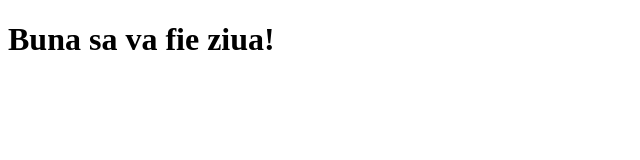
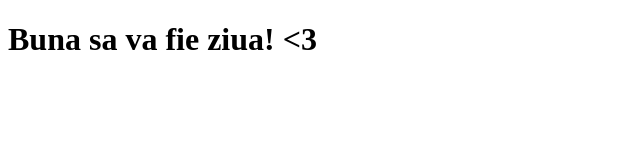
Before and after one commit to MaraDascalu/4PSARepository2022-Dascalu-Mara, a plain HTML site: page index.html in a window 1280 px wide. Shown: the full height of the page, 0-640 px from the left. Drawn offline with Linux system fonts and the light colour scheme.

Commit message:
noi modificari

```diff
--- a/index.html
+++ b/index.html
@@ -2,7 +2,7 @@
 <html>
 <body>
 
-<h1> Buna sa va fie ziua! </h1>
+<h1> Buna sa va fie ziua! <3  </h1>
 
 </body>
 </html>
```
